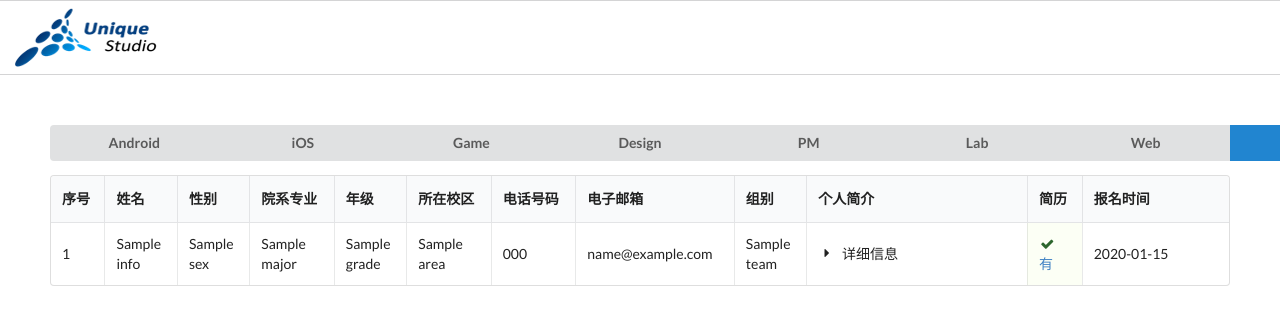
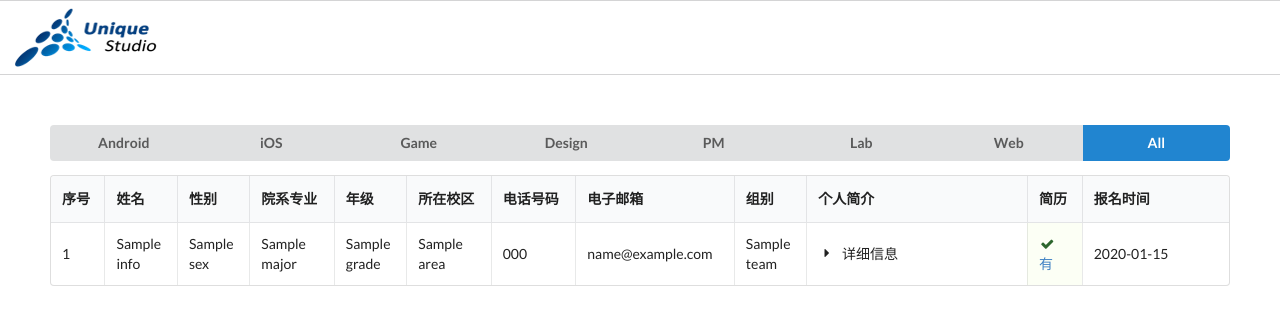
Before and after one commit to ver217/UniqueStudio-2017Fall-Fresh, a Python web app: template app/templates/list.html in a window 1280 px wide; the page is wider, and only the part inside the window is pictured. Shown: the top 325 px of that part. Run offline with Jinja, Linux system fonts and the light colour scheme; the template is opened without the code that fills it: most values are stand-ins (such as "Sample title", 1, 10 or a date in 2020).

Commit message:
fix button layout

```diff
--- a/app/templates/list.html
+++ b/app/templates/list.html
@@ -1,7 +1,7 @@
 {% extends "base.html" %}
 {% block content %}
 
-<div class="seven ui buttons" id="pick-out-btn">
+<div class="eight ui buttons" id="pick-out-btn">
     <button class="ui button ">Android</button>
     <button class="ui button ">iOS</button>
     <button class="ui button ">Game</button>
```
